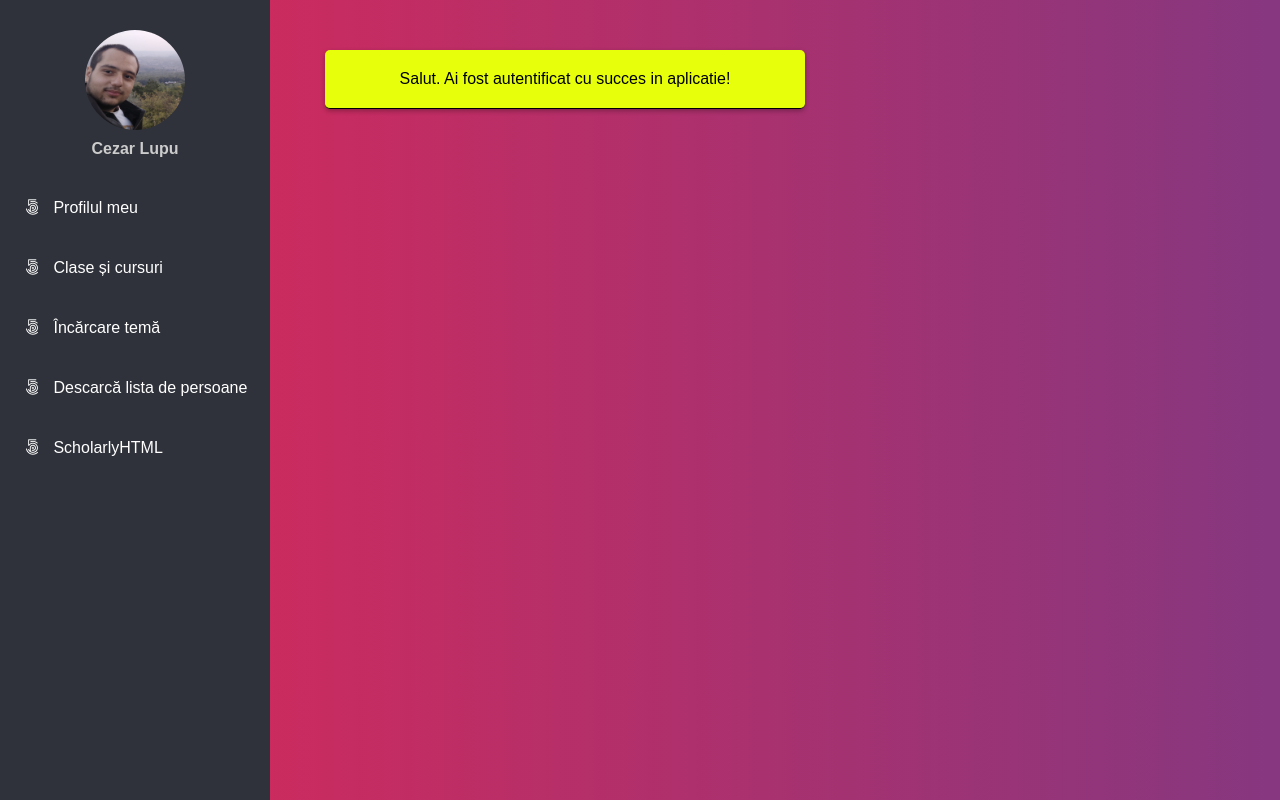
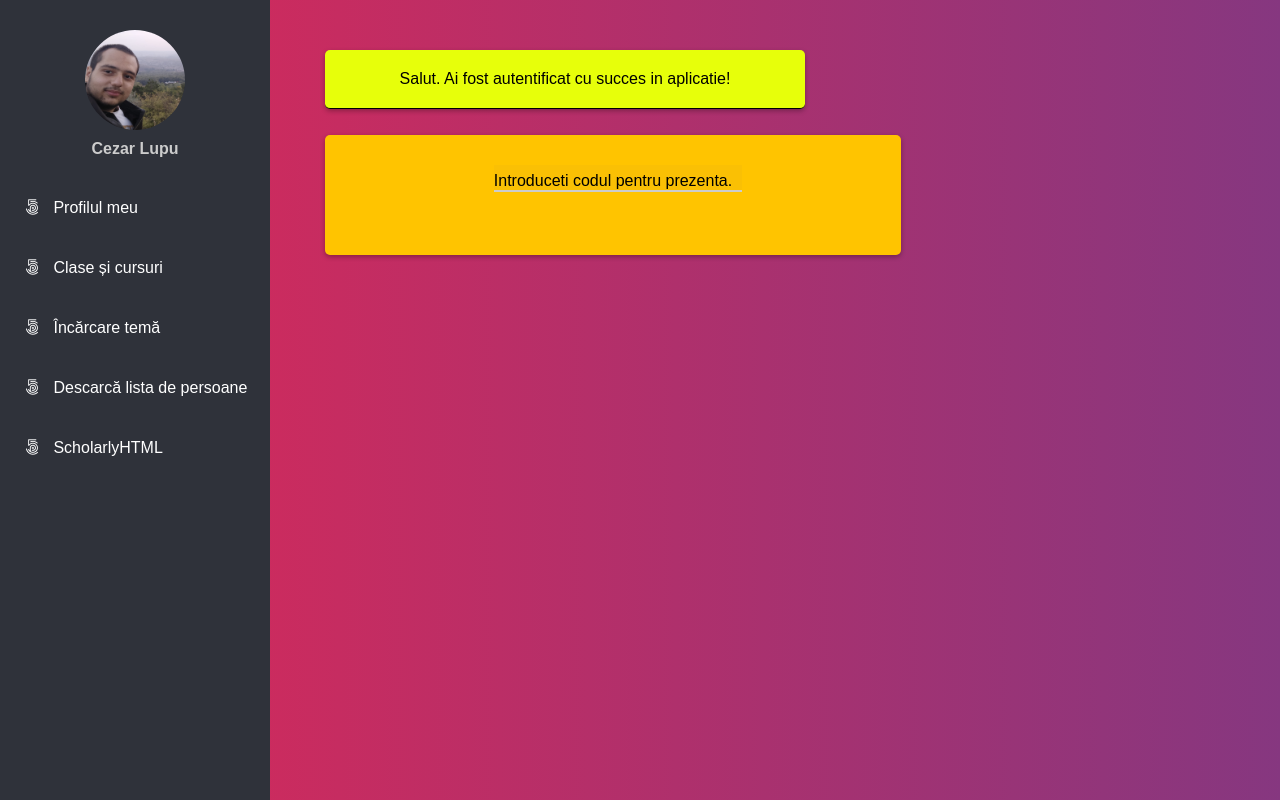
Before and after one commit to Leggacys/Proiect-TW, a PHP site: page /Menu.html in a window 1280 px wide; the page is wider, and only the part inside the window is pictured. Shown: the part 70-870 px from the top of that part. Run offline with PHP 8.4, Linux system fonts and the light colour scheme.

Commit message:
Am facut un label pentru codul pe care studentul trebuie sa il introduca

```diff
--- a/Menu.css
+++ b/Menu.css
@@ -128,3 +128,63 @@ label #sidebar_btn{
   background: white;
   background-color: rgb(255, 145, 0);
 }
+
+.containerPresence {
+  position: fixed;
+  display: flex;
+  justify-content: center;
+  align-items: center;
+  height: 15vh;
+  background-color: #ffc400;
+  margin-top: 205px;
+  margin-left: 325px;
+  border-radius: 5px;
+  width: 45vw;
+  box-shadow: 0 2px 5px rgba(0,0,0,0.3);
+}
+
+.presenceform-group{
+  margin-bottom: 1em;
+  transition:all .3s;
+}
+
+.form-label{
+  font-size:1em;
+  color:rgb(0, 0, 0);
+  display: block;
+  opacity: 1;
+  transform: translateY(-1.25em);
+  transform-origin:0 0;
+  transition:all .3s;
+}
+
+.form-control{
+  box-shadow: none;
+  background-color: rgba(12, 9, 182, 0.02);
+  border-radius: 0px;
+  border-color: #ccc;
+  border-style: none none solid none;
+  width: 100%;
+  transition:all .5s;
+  padding:5px;
+}
+
+.form-control::placeholder{
+  color:transparent;
+}
+
+.form-control:focus{
+  box-shadow:none;
+  outline:none;
+  border-color:orange;
+}
+
+.form-control:focus + .form-label,
+.form-control:not(:placeholder-shown) + .form-label
+{
+  transform: translateY(-2.5em) scale(.8);
+}
+
+.presenceform-group:focus-within{
+  transform:scale(1.05, 1.05);
+}
--- a/Menu.html
+++ b/Menu.html
@@ -31,5 +31,14 @@
   <div class="welcomeContainer"> Salut. Ai fost autentificat cu succes in aplicatie!</div>
 </div>
 
+<div class="containerPresence">
+  <form action="" method="POST" class="form-presence">
+    <div class="presenceform-group">
+      <input type="text" class="form-control" placeholder="Codul">
+      <label for="cod" class="form-label">Introduceti codul pentru prezenta.</label>
+    </div>
+  </form>
+</div>
+
   </body>
 </html>
```
